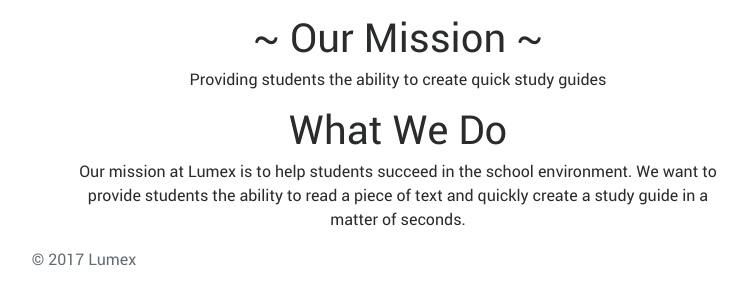
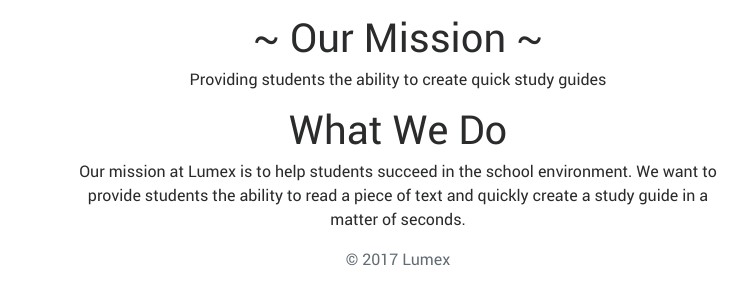
Before and after one commit to acohen1/notes-quizzer, a Django app: page /about/ in a window 1280 px wide. Shown: the part 45-350 px from the top of the page, without its empty margins (242-989 px from the left). Run offline with Django 3.2, Linux system fonts and the light colour scheme; some libraries are stand-ins or nearby versions.

Commit message:
Centered copyright

```diff
--- a/quizzer/templates/quizzer/about.html
+++ b/quizzer/templates/quizzer/about.html
@@ -69,7 +69,7 @@
     Our mission at Lumex is to help students succeed in the school environment. We want to provide students the ability to read a piece of text and quickly create a study guide in a matter of seconds.
     </p>
 
-    <footer class="footer" style="margin-left:17%;">
+    <footer class="footer" style="text-align: center;">
         <p class="text-muted">&copy; <script>document.write(new Date().getFullYear());</script> Lumex
         </p>
     </footer>
--- a/quizzer/templates/quizzer/index.html
+++ b/quizzer/templates/quizzer/index.html
@@ -70,7 +70,7 @@
 		    </form>
 
 		</div>
-		<footer class="footer" style="margin-top:15px;margin-left:17%;">
+		<footer class="footer" style="margin-top:15px;text-align: center;">
 			<p class="text-muted">&copy; <script>document.write(new Date().getFullYear());</script> Lumex</p>
 		</footer>
 	</div>
--- a/quizzer/templates/quizzer/questions.html
+++ b/quizzer/templates/quizzer/questions.html
@@ -106,7 +106,7 @@
 
 	</script>
 
-	<footer class="footer">
+	<footer class="footer" style="text-align: center;">
 			<p class="text-muted">&copy; <script>document.write(new Date().getFullYear());</script> Lumex
 			</p>
 	</footer>
```
